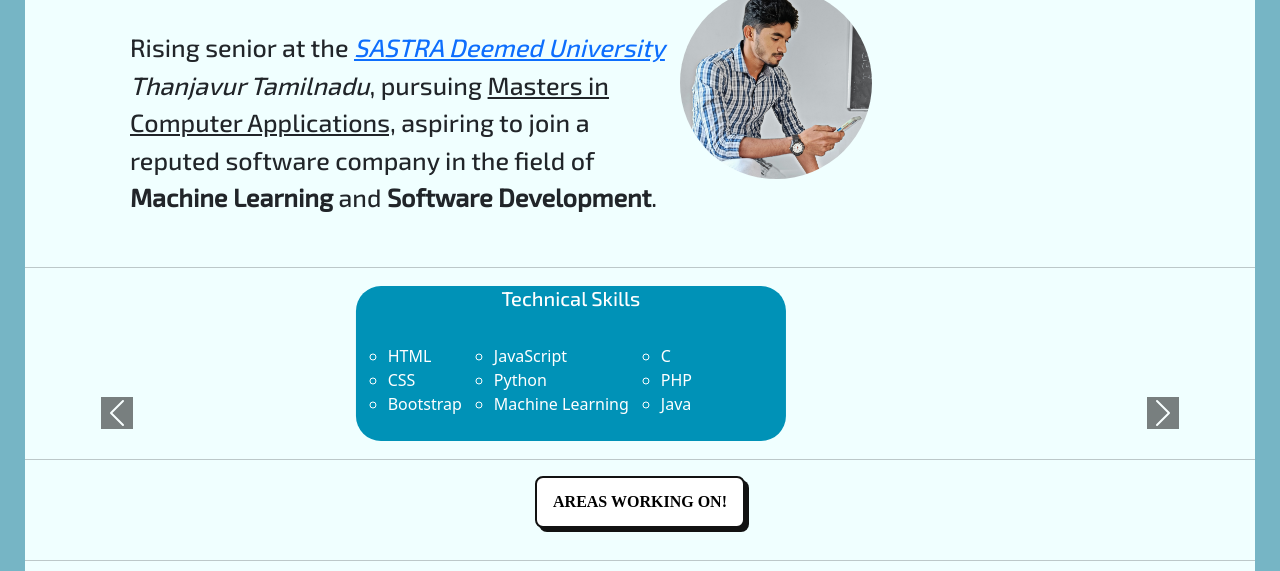
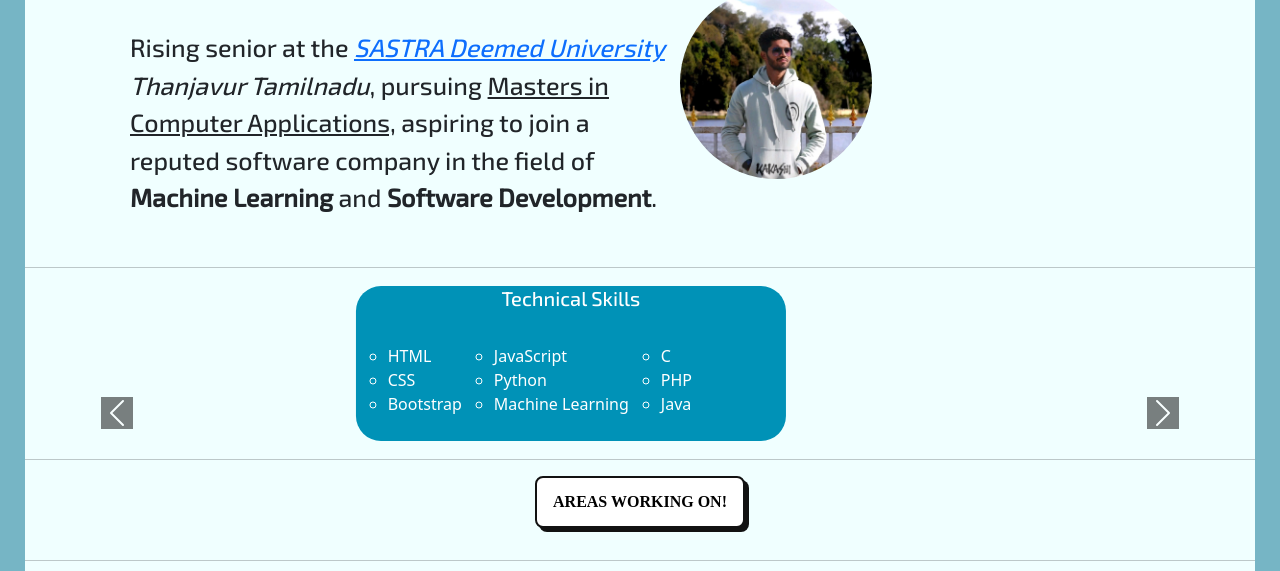
Before and after one commit to kabilan2301/kabilan2301.io, a plain HTML site: page index.html in a window 1280 px wide. Shown: the part 74-645 px from the top of the page. Drawn offline with nearby package versions, Linux system fonts and the light colour scheme.

Commit message:
Update index.html

```diff
--- a/index.html
+++ b/index.html
@@ -40,7 +40,7 @@
 
     <div class="contain">
         <h2>KABILAN S.</h2>
-        <img id="self" src="images/myImg3.jpg">
+        <img id="self" src="images/myimg4.jpg">
         <p id="contain">Rising senior at the <i><a href="https://sastra.edu" target="_blank">SASTRA Deemed University </a>Thanjavur Tamilnadu</i>, pursuing <u>Masters in Computer Applications,</u> aspiring to join a reputed software company in the field of <strong>Machine Learning</strong> and <strong>Software Development</strong>.
         </p>
 
```
